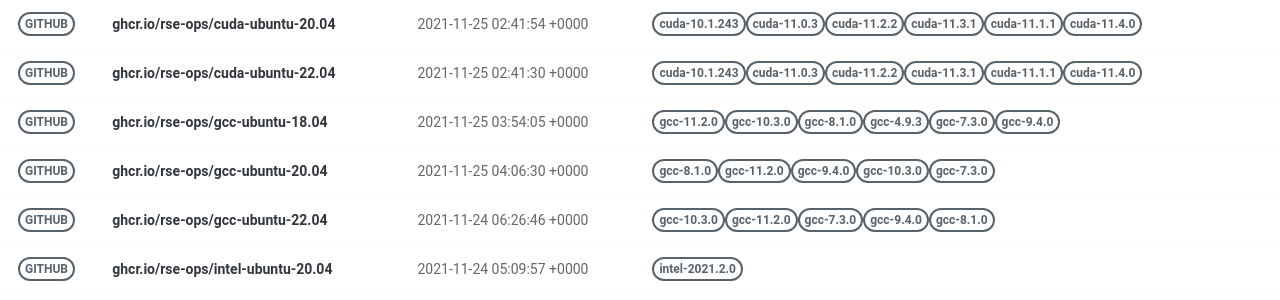
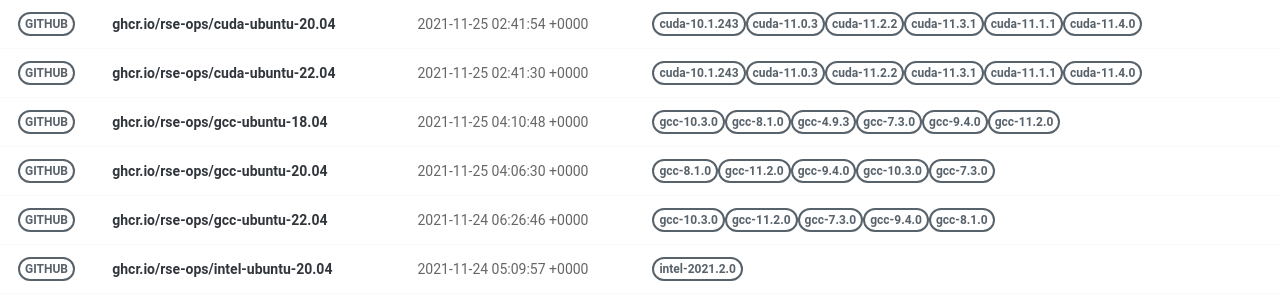
Before and after one commit to rse-ops/docker-images, a Jekyll site: the page built from pages/index.md, in a window 1280 px wide. Shown: the part 277-577 px from the top of the page. Built offline with Jekyll 4.4.1, drawn with Linux system fonts in a browser that asks for light colours; nearby versions of some CDN libraries.

Commit message:
Automated push to update library 2021-11-25

```diff
--- a/_library/ghcr.io-rse-ops-gcc-ubuntu-18.04.md
+++ b/_library/ghcr.io-rse-ops-gcc-ubuntu-18.04.md
@@ -1,14 +1,11 @@
 ---
 layout: container
 name: ghcr.io/rse-ops/gcc-ubuntu-18.04
-updated_at: 2021-11-25 03:54:05.194874
+updated_at: 2021-11-25 04:10:48.444304
 
 
 container_url: https://github.com/orgs/rse-ops/packages/container/package/gcc-ubuntu-18.04
 versions:
- - tag: gcc-11.2.0
-   dockerfile: https://github.com/rse-ops/docker-images/blob/main/ubuntu/gcc/Dockerfile
-   manifest: https://crane.ggcr.dev/manifest/ghcr.io/rse-ops/gcc-ubuntu-18.04:gcc-11.2.0
  - tag: gcc-10.3.0
    dockerfile: https://github.com/rse-ops/docker-images/blob/main/ubuntu/gcc/Dockerfile
    manifest: https://crane.ggcr.dev/manifest/ghcr.io/rse-ops/gcc-ubuntu-18.04:gcc-10.3.0
```
Also changed, not shown: other parts of _library/ghcr.io-rse-ops-gcc-ubuntu-18.04.md (+3 -0 lines).
